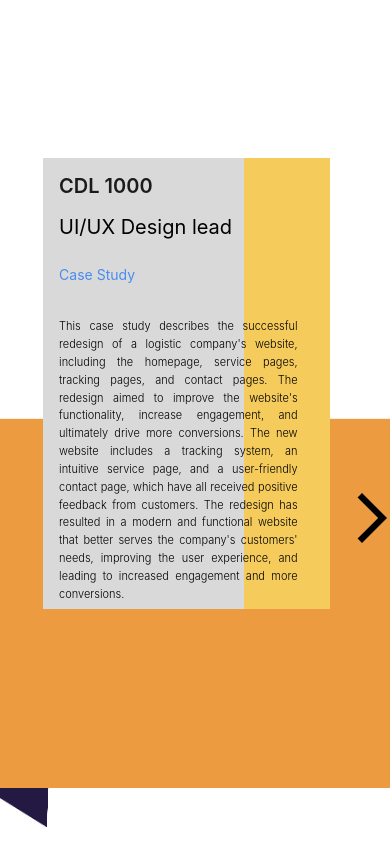
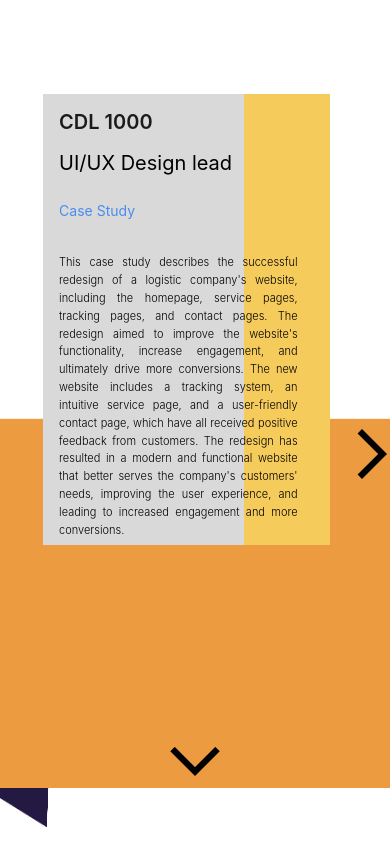
Before and after one commit to saadfarhan124/saad_hassam_web, a Next.js app: page /portfolio in a window 390 px wide. Built offline with nearby package versions, Linux system fonts and the light colour scheme.

Commit message:
singlescrollwithdownarrow

```diff
--- a/src/pages/portfolio/index.js
+++ b/src/pages/portfolio/index.js
@@ -61,6 +61,13 @@ const images4 = ["/assets/images/c1.png", "/assets/images/c2.png"];
 const Portfolio = () => {
   const [scrollTop, setScrollTop] = useState(0);
 
+  const [isScrolled, setIsScrolled] = useState(false);
+
+  const handleScrollClick = () => {
+    window.scrollTo({ top: window.innerHeight * 3.1, behavior: "smooth" });
+    setIsScrolled(true);
+  };
+
   const handleScroll = (event) => {
     setScrollTop(event.target.scrollTop);
     console.log(scrollTop);
@@ -95,7 +102,7 @@ const Portfolio = () => {
   function CustomNextArrow(props) {
     const { className, onClick, currentSlide, slideCount } = props;
 
-    const isLastSlide = currentSlide === slideCount - 1;
+    const isLastSlide = currentSlide === slideCount - 2;
     if (isLastSlide) {
       return null;
     }
@@ -490,6 +497,15 @@ const Portfolio = () => {
             </ResponsiveMasonry>
           </div>
         </Slider>
+        <div className={styles.downarrow}>
+          <MdArrowBackIos
+            onClick={handleScrollClick}
+            size={60}
+            style={{
+              transform: isScrolled ? "rotate(270deg)" : "rotate(270deg)",
+            }}
+          />
+        </div>
       </div>
     </div>
   );
--- a/src/styles/Home.module.css
+++ b/src/styles/Home.module.css
@@ -1,6 +1,5 @@
 .container {
-  margin-top: 10vh;
-  height: 90vh;
+  height: 100vh;
   background-image: url("../../public/assets/images/bg1.png");
   background-repeat: no-repeat;
   background-size: 55% 55%;
@@ -51,7 +50,7 @@
 
     background-repeat: no-repeat;
     background-size: 50% 55%;
-    background-position: top right;
+    background-position: top 6vh  right ;
 
   }
   .title1 , .title2{
@@ -81,7 +80,7 @@
 
     background-repeat: no-repeat;
     background-size: 50% 55%;
-    background-position: top right;
+    background-position: top 6vh right;
 
   }
   .title1 , .title2{
@@ -109,7 +108,7 @@
  @media (max-width: 1440px) {
   .container {
 
-    background-position: right top 10px;
+    background-position: right top 5vh;
 
   }
     .imgs {
@@ -130,6 +129,7 @@
     }
 
     .img{
+      margin-top: -7rem;
       height: 200px;
       width: 200px;
     }
@@ -149,7 +149,7 @@
 @media (max-width: 1024px) {
   .container {
 
-    background-size: 50% 50%;
+    background-size: 55% 50%;
 
 
   }
@@ -218,7 +218,7 @@
 @media (max-width: 425px) {
   .container{
     background-size: 90% 30%;
-    background-position: center top 5rem;
+    background-position: center top 23vh;
   }
 
     .imgs {
@@ -263,6 +263,9 @@
     font-size: 7px;
 
   }
+
+
+
 }
 @media (max-width: 320px) {
 
--- a/src/styles/Portfolio.module.css
+++ b/src/styles/Portfolio.module.css
@@ -13,6 +13,11 @@
     justify-content: center !important;
     align-items: center !important;
     height: 100vh;
+ }
+ .downarrow{
+  text-align: center;
+  margin-top: -5rem;
+
  }
  .misonary::-webkit-scrollbar {display:none;}
 
@@ -268,8 +273,13 @@
  @media (max-width: 2000px) {}
 
  @media (max-width: 1440px) {
+  .downarrow{
+    text-align: center;
+    margin-top: -6rem;
+
+   }
   .slider{
-    margin-top: 6rem;
+    margin-top: 2rem;
   }
    .clanImage{
     width: 500px !important;
@@ -563,6 +573,11 @@
  @media (max-width: 425px) {}
 
  @media (max-width: 425px) {
+  .downarrow{
+    text-align: center;
+    margin-top: -10rem;
+
+   }
 
   .innercontainer{
     margin: 0 11%;
--- a/src/styles/globals.css
+++ b/src/styles/globals.css
@@ -9,7 +9,7 @@
 
 .navbar {
   height: 10vh;
-  margin-top: -8vh;
+  margin-bottom: 10vh;
   position: fixed;
   display: flex;
   justify-content: center;
```
